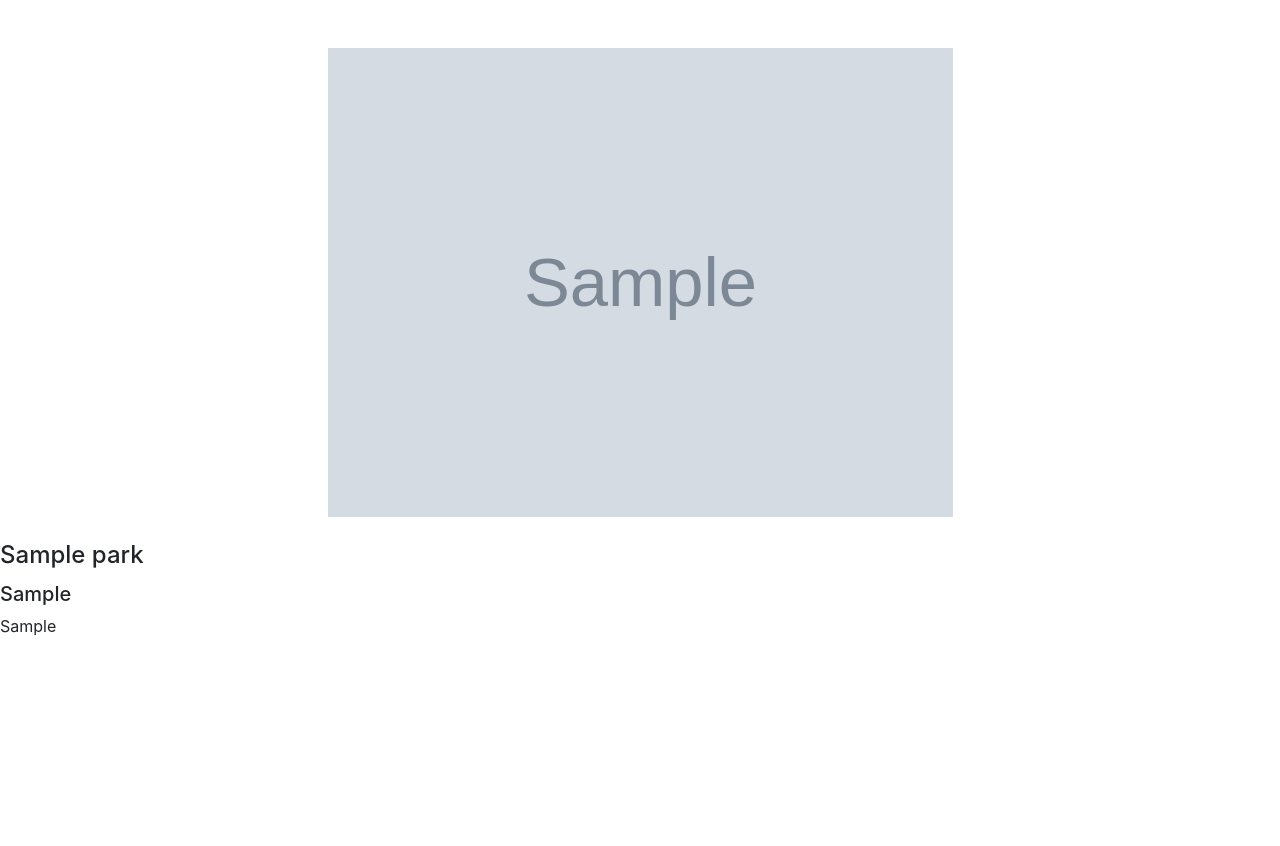
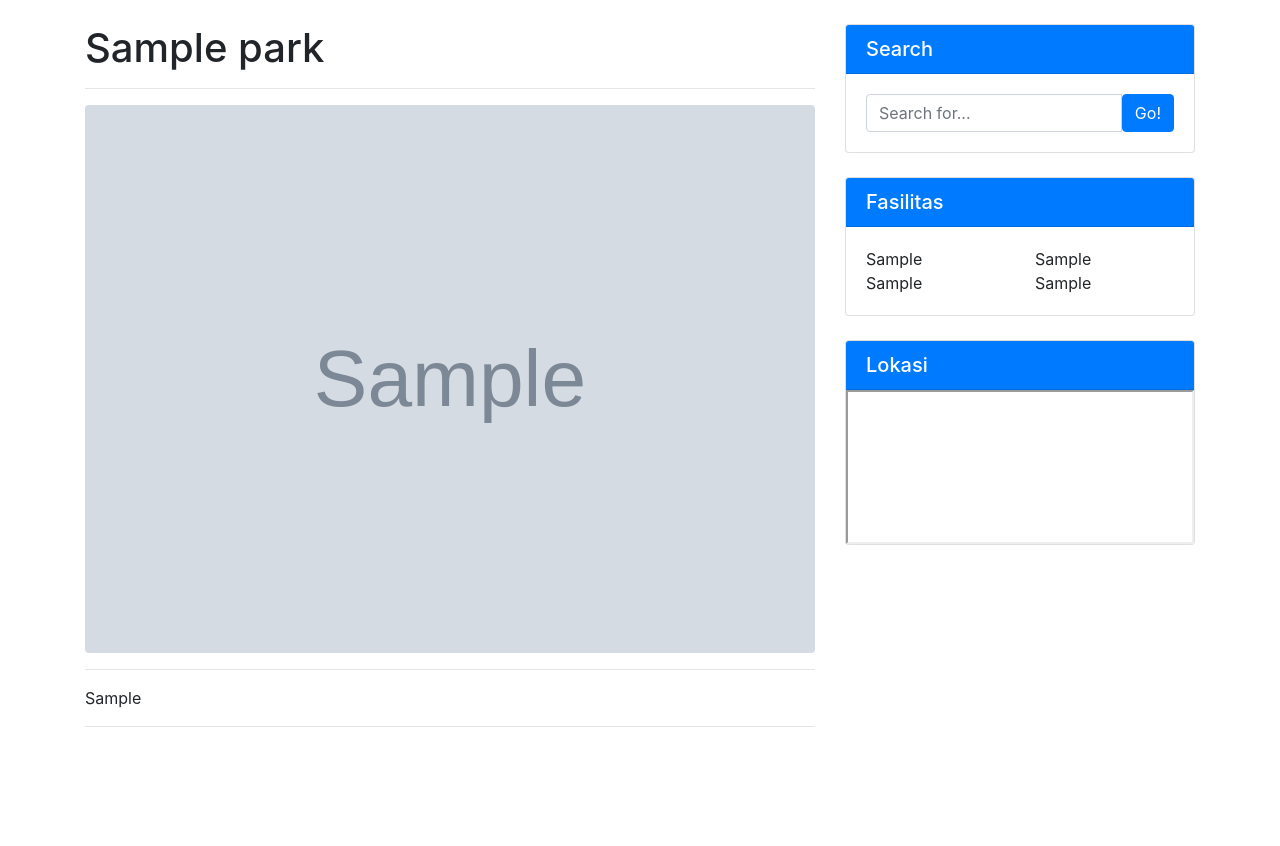
Before and after one commit to MohAzril/pairproject, a Django app: page /park/1 in a window 1280 px wide. Shown: the part 56-902 px from the top of the page. After the commit the page ends 783 px from the top, so only its background shows below. Run offline with Django 3.2, Linux system fonts and the light colour scheme; tables that the repository leaves empty hold one stand-in row (values such as "Sample post"); grey boxes marked "Sample" are stand-in pictures; some libraries are stand-ins or nearby versions.

Commit message:
bismillah fusion

```diff
--- a/project_foursquare/home/models.py
+++ b/project_foursquare/home/models.py
@@ -10,6 +10,11 @@
     lokasi = models.CharField(max_length=255)
     gambar = models.ImageField(upload_to = 'images')
     deskripsi = models.TextField(max_length=500)
+    map_park = models.TextField(max_length=1000)
+    fasilitas_1 = models.CharField(max_length=255)
+    fasilitas_2 = models.CharField(max_length=255)
+    fasilitas_3 = models.CharField(max_length=255)
+    fasilitas_4 = models.CharField(max_length=255)
 
     def __str__(self):
         return self.nama
--- a/project_foursquare/home/templates/home/base.html
+++ b/project_foursquare/home/templates/home/base.html
@@ -15,10 +15,10 @@
         <div class="collapse navbar-collapse" id="navbarsExample04">
           <ul class="navbar-nav mr-auto">
             <li class="nav-item active">
-              <a class="nav-link" href="#">MALL</a>
+              <a class="nav-link" href="{% url 'mall' %}">MALL</a>
             </li>
             <li class="nav-item active">
-              <a class="nav-link" href="#">PARK</a>
+              <a class="nav-link" href="{% url 'input_post' %}">PARK</a>
             </li>
           </ul>
           <form class="form-inline my-2 my-md-0">
--- a/project_foursquare/home/templates/home/park_detail.html
+++ b/project_foursquare/home/templates/home/park_detail.html
@@ -1,19 +1,86 @@
 {% extends 'home/base.html' %}
 {% load static %}
 {% block content %}
-    <br><br>
-    <div class="row justify-content-center">
-        <div class="col-md-6 col-12">
-            <img src="{{ data.gambar.url }}" style="width:100%;">
+<div class="container">
+
+        <div class="row">
+
+          <!-- Post Content Column -->
+          <div class="col-lg-8">
+
+            <!-- Title -->
+            <h1 class="mt-4">{{ data.nama }}</h1>
+            <hr>
+
+            <!-- Preview Image -->
+            <img class="img-fluid rounded" src="{{ data.gambar.url }}" alt="" style="width:100%;">
+
+            <hr>
+
+            <!-- Post Content -->
+            <p>{{ data.deskripsi }}</p>
+            <hr>
+
+          </div>
+
+          <!-- Sidebar Widgets Column -->
+        <div class="col-md-4">
+
+            <!-- Search Widget -->
+            <div class="card my-4">
+              <h5 class="card-header bg-primary" style="color:white;">Search</h5>
+              <div class="card-body">
+                <div class="input-group">
+                  <input type="text" class="form-control" placeholder="Search for...">
+                  <span class="input-group-btn">
+                    <button class="btn btn-primary" type="button">Go!</button>
+                  </span>
+                </div>
+              </div>
+            </div>
+
+            <!-- Categories Widget -->
+            <div class="card my-4">
+              <h5 class="card-header bg-primary" style="color:white;">Fasilitas</h5>
+              <div class="card-body">
+                <div class="row">
+                  <div class="col-lg-6">
+                    <ul class="list-unstyled mb-0">
+                      <li>
+                        <a>{{ data.fasilitas_1 }}</a>
+                      </li>
+                      <li>
+                        <a>{{ data.fasilitas_2 }}</a>
+                      </li>
+                    </ul>
+                  </div>
+                  <div class="col-lg-6">
+                    <ul class="list-unstyled mb-0">
+                      <li>
+                        <a>{{ data.fasilitas_3 }}</a>
+                      </li>
+                      <li>
+                        <a>{{ data.fasilitas_4 }}</a>
+                      </li>
+                    </ul>
+                  </div>
+                </div>
+              </div>
+            </div>
+
+            <!-- Side Widget -->
+            <div class="card my-4">
+              <h5 class="card-header bg-primary" style="color:white;">Lokasi</h5>
+              <iframe src="{{ data.map_park }}"></iframe>
+            </div>
+
+
         </div>
+
     </div>
-    <br>
-    <h4 class="card-title">{{ data.nama }}</a></h4>
-    <h5>{{ data.lokasi }}</h5>
-    <p class="card-text">{{ data.deskripsi }}</p>
-    <br><br>
-    <br><br>
-    <br><br>
-    <br><br>
+        <!-- /.row -->
+
+</div>
+      <!-- /.container -->
 </div>
 {% endblock %}
--- a/project_foursquare/home/urls.py
+++ b/project_foursquare/home/urls.py
@@ -4,7 +4,8 @@
 from . import views
 
 urlpatterns = [
-    path('park', views.home, name='home'),
-    path('park/<int:blog_id>', views.blog_detail, name='blog_detail'),
+    # path('park', views.park, name='park'),
+    path('park/<int:park_id>', views.park_detail, name='park_detail'),
+    path('park', views.input_post, name="input_post"),
     path('', views.mall, name='mall'),
 ]
--- a/project_foursquare/home/views.py
+++ b/project_foursquare/home/views.py
@@ -1,15 +1,28 @@
 from django.shortcuts import render, redirect, get_object_or_404, get_list_or_404
 from django.utils import timezone
 from .models import Park,Mall
+from .forms import PostForm
 
 # Create your views here.
-def home(request):
+# def park(request):
+#     isi=Park.objects.all()
+#     return render(request, 'home/new_form.html',{'isi':isi})
+
+def park_detail(request, park_id):
+    park = Park.objects.get(pk=park_id)
+    return render(request, 'home/park_detail.html', {'data':park})
+
+def input_post(request):
+    if request.method == "POST":
+        form = PostForm(request.POST, request.FILES)
+        if form.is_valid():
+            post = form.save(commit=False)
+            form.save()
+            return redirect('input_post')
+    else:
+        form = PostForm()
     isi=Park.objects.all()
-    return render(request, 'home/park.html',{'isi':isi})
-
-def blog_detail(request, blog_id):
-    blogging = Park.objects.get(pk=blog_id)
-    return render(request, 'home/park_detail.html', {'data':blogging})
+    return render(request, 'home/new_form.html', {'form':form,'isi':isi})
 
 def mall(request):
     mall = Mall.objects.all()
```
Also changed, not shown: project_foursquare/home/forms.py (added, +8 -0 lines), project_foursquare/home/templates/home/new_form.html (added, +57 -0 lines), project_foursquare/home/templates/home/park.html (+33 -3 lines), project_foursquare/home/migrations/0001_initial.py, project_foursquare/home/migrations/0002_auto_20190214_1535.py (added).
